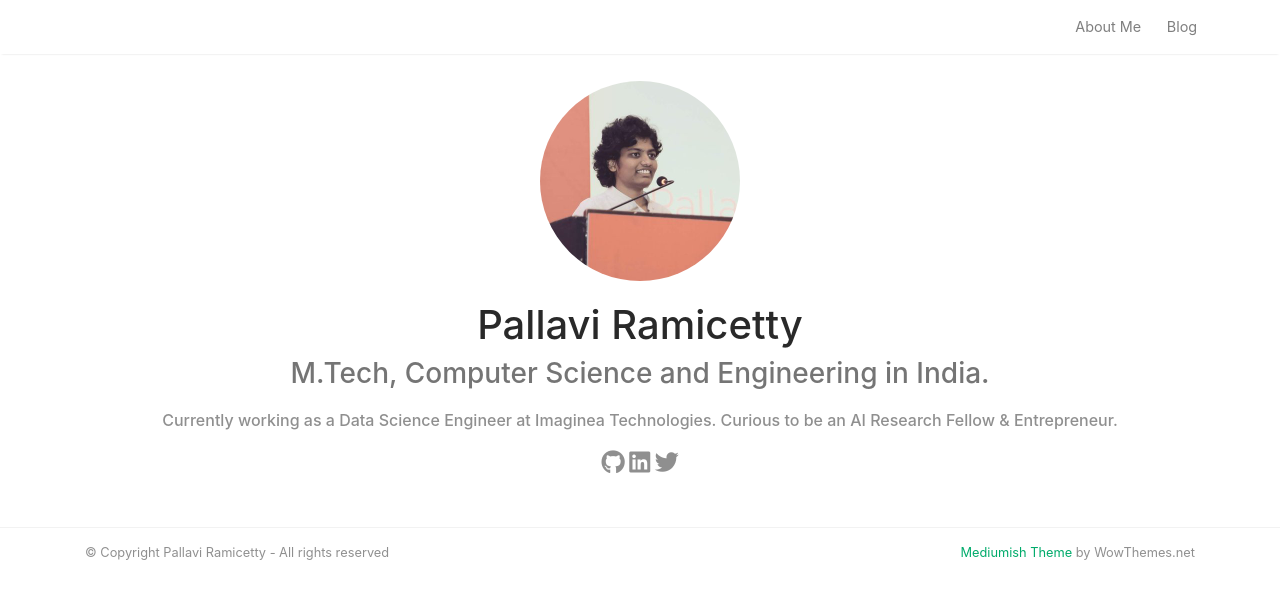
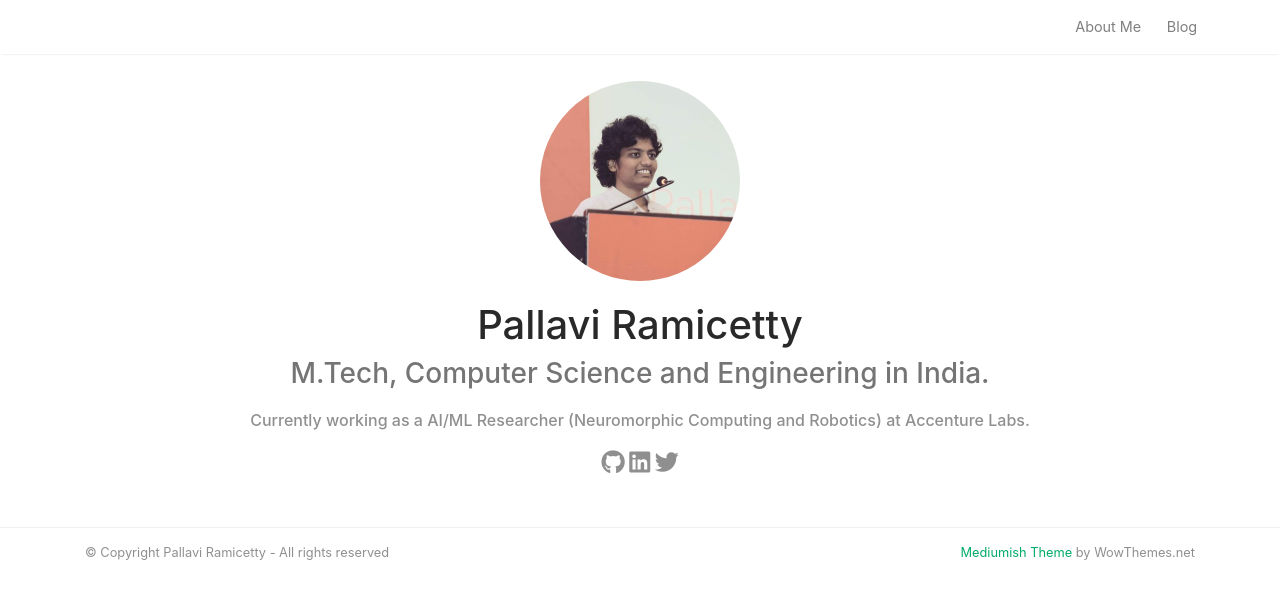
Before and after one commit to ramicetty/ramicetty.github.io, a plain HTML site: page index.html in a window 1280 px wide. Drawn offline with nearby package versions, Linux system fonts and the light colour scheme.

Commit message:
update title

```diff
--- a/index.html
+++ b/index.html
@@ -71,7 +71,7 @@
             <h3 class="index-sub">M.Tech, Computer Science and Engineering in India.</h3>
 
 
-            <h6 class="index-text">Currently working as a Data Science Engineer at Imaginea Technologies. Curious to be an AI Research Fellow &amp; Entrepreneur.</h6>
+            <h6 class="index-text">Currently working as a AI/ML Researcher (Neuromorphic Computing and Robotics) at Accenture Labs.</h6>
 
         </section>
     </div><section class="text-center">
```
